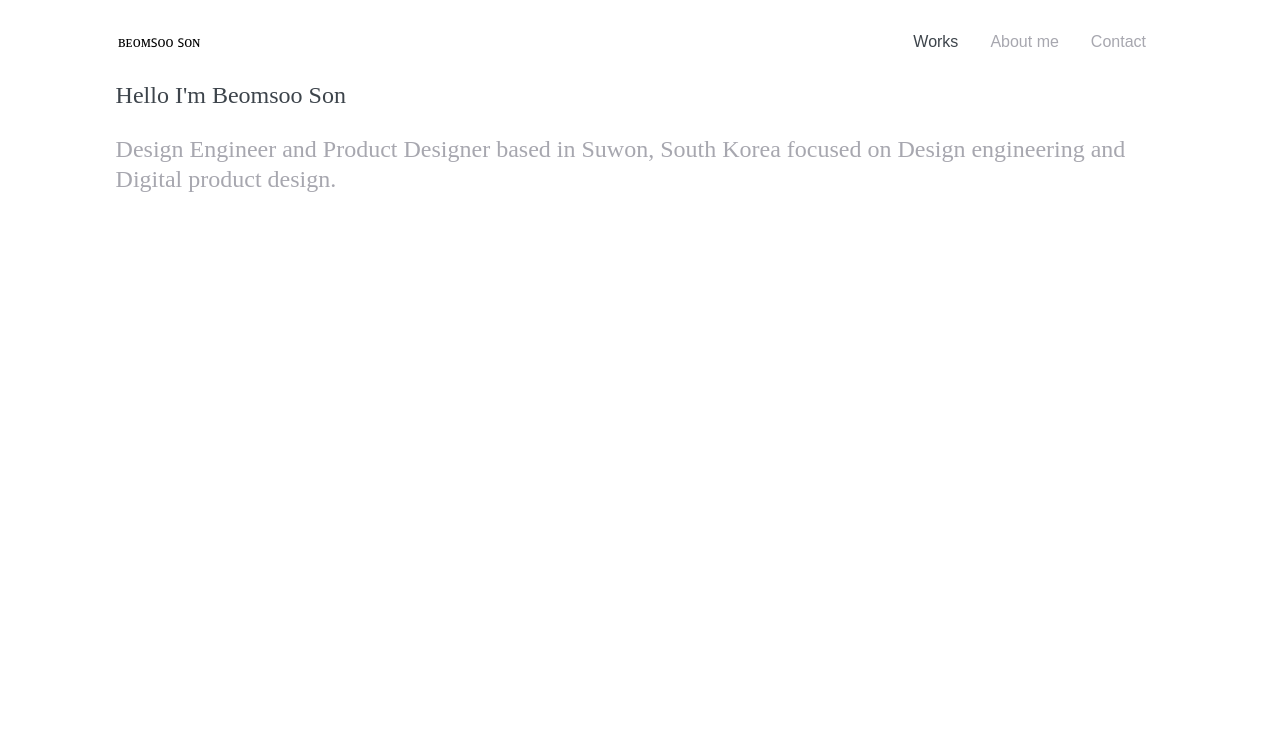
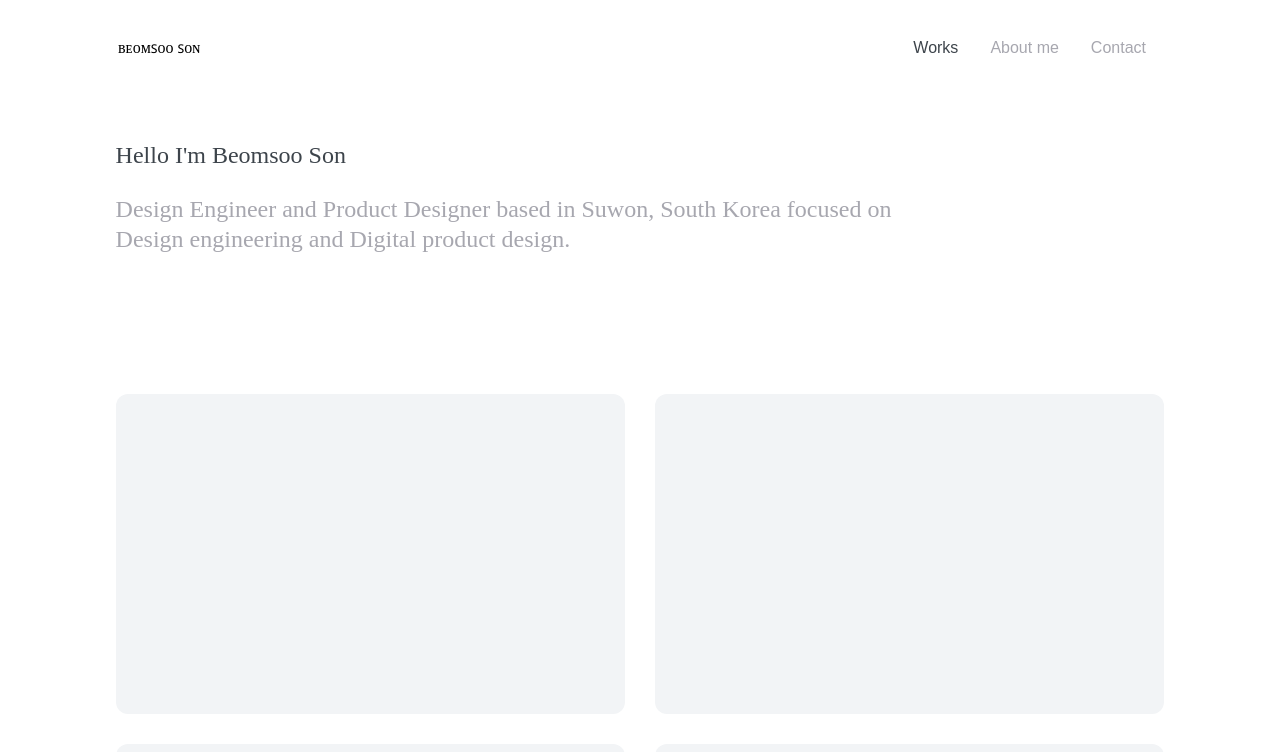
Before and after one commit to k1a11220/portfolio, a Next.js app: page / in a window 1280 px wide. Shown: the top 752 px of the page. Built offline with nearby package versions, Linux system fonts and the light colour scheme.

Commit message:
Implement project list style

```diff
--- a/components/navigation.tsx
+++ b/components/navigation.tsx
@@ -19,7 +19,7 @@ const NavWrapper = styled.div`
   position: relative;
   padding: 0 48px;
   display: flex;
-  height: 84px;
+  height: 96px;
   transition: max-height 0.5s ease-in-out;
   flex-basis: 100%;
   align-items: center;
@@ -105,7 +105,7 @@ export function Navigation() {
       >
         <NavWrapper
           style={{
-            maxHeight: padding ? "60px" : "84px",
+            maxHeight: padding ? "60px" : "96px",
           }}
         >
           <Link href={"/"}>
--- a/pages/index.tsx
+++ b/pages/index.tsx
@@ -11,7 +11,6 @@ const Container = styled.div`
   flex-grow: 1;
   justify-content: space-between;
   background-color: #ffffff;
-  height: 180vh;
 `;
 
 const Home: NextPage = () => {
@@ -26,7 +25,7 @@ const Home: NextPage = () => {
         <link rel="icon" href="/favicon.ico" />
       </Head>
       <Navigation />
-      <div style={{ padding: "84px 0 120px;" }}>
+      <div style={{ padding: "96px 0 120px;" }}>
         <div
           style={{
             maxWidth: "1140px",
@@ -42,7 +41,7 @@ const Home: NextPage = () => {
               maxWidth: "calc(100% - 48px)",
             }}
           >
-            <header style={{ paddingTop: "80px" }}>
+            <header style={{ paddingTop: "140px", maxWidth: "80%" }}>
               <Headline title={"Hello I'm Beomsoo Son"} color={"#3D444B"} />
               <Headline
                 title={
@@ -51,20 +50,44 @@ const Home: NextPage = () => {
                 color={"#A7A7AF"}
               />
             </header>
-            <main>
-              <div>
-                <ul>
-                  <li></li>
-                </ul>
-              </div>
+            <main style={{ marginTop: "140px" }}>
+              <ProjectContainer>
+                <ProjectWrapper>
+                  <Project></Project>
+                </ProjectWrapper>
+                <ProjectWrapper>
+                  <Project></Project>
+                </ProjectWrapper>
+                <ProjectWrapper>
+                  <Project></Project>
+                </ProjectWrapper>
+                <ProjectWrapper>
+                  <Project></Project>
+                </ProjectWrapper>
+              </ProjectContainer>
             </main>
           </div>
         </div>
       </div>
-
       <footer></footer>
     </Container>
   );
 };
 
+const ProjectContainer = styled.ul`
+  list-style: none;
+  display: grid;
+  padding: 0;
+  gap: 30px;
+  grid-template-columns: 1fr 1fr;
+`;
+
+const ProjectWrapper = styled.li``;
+
+const Project = styled.div`
+  height: 320px;
+  border-radius: 12px;
+  background-color: #f2f4f6;
+`;
+
 export default Home;
```
